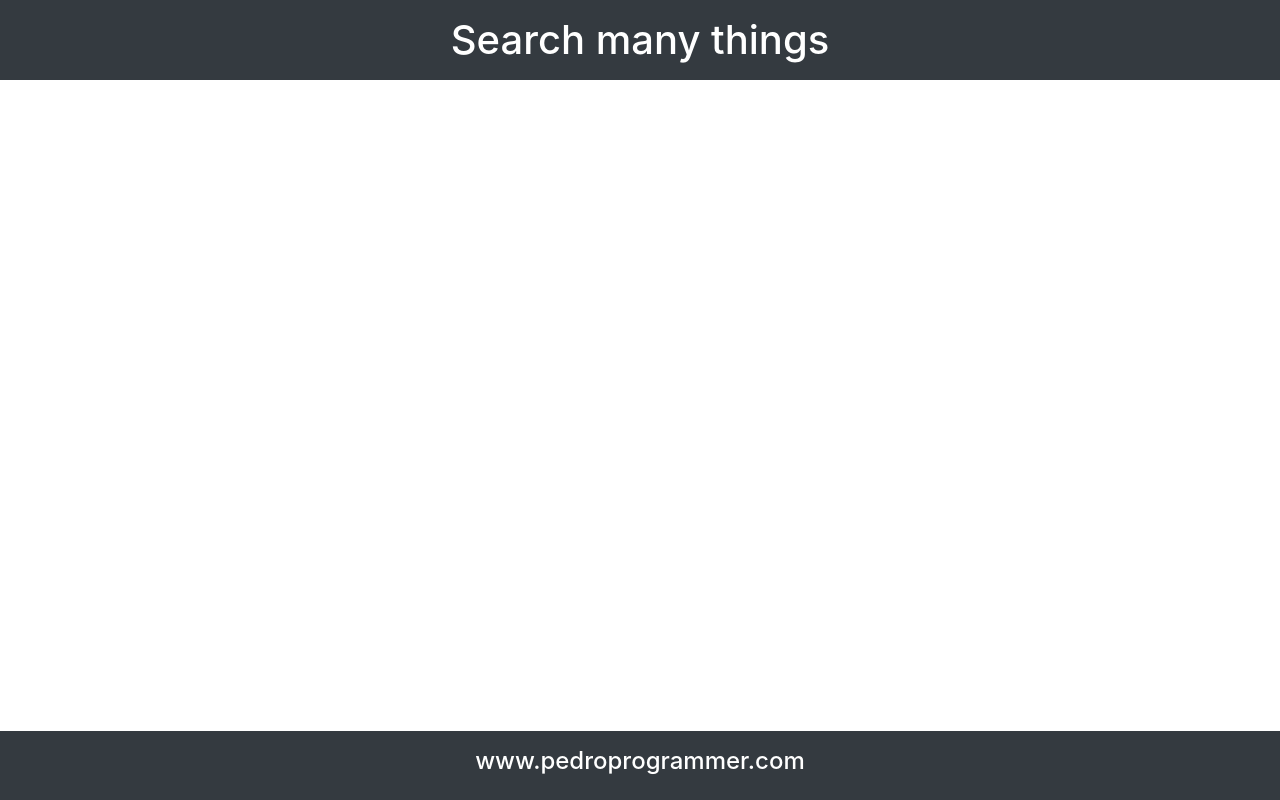
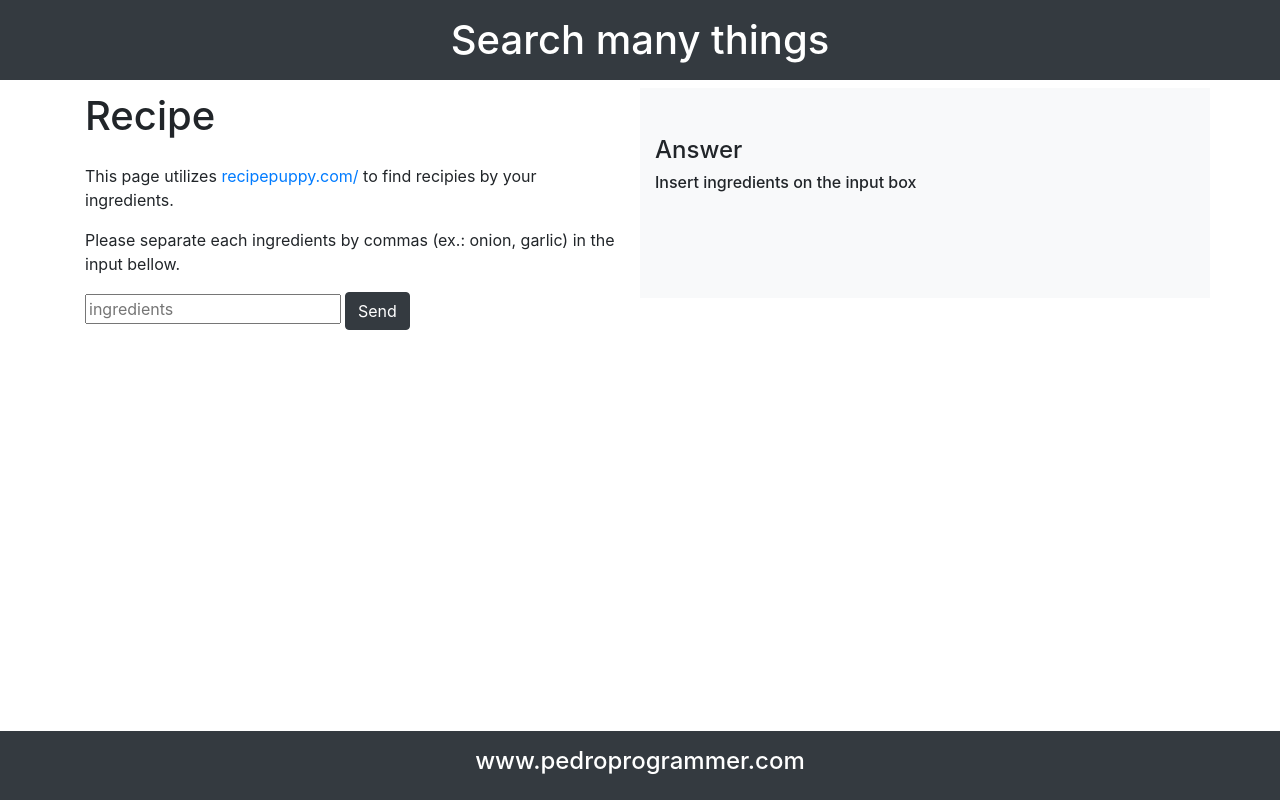
Before and after one commit to PedroMarianoAlmeida/use-fetch-examples, a React (Create React App) app: page /recipe in a window 1280 px wide. Built offline with nearby package versions, Linux system fonts and the light colour scheme.

Commit message:
Recipe.js - change Hook
I created a new file to search recipe

When I tried with recipepuppy I receive an Error and discover that Fetch has a second argument. So I changed the hook for accept this argument when necessary.

```diff
--- a/src/App.js
+++ b/src/App.js
@@ -7,6 +7,8 @@ import Header from './components/Header-and-Footer/Header';
 import Footer from './components/Header-and-Footer/Footer';
 
 import Nationality from './components/Nationality/Nationality';
+import Recipe from './components/Recipe/Recipe';
+
 
 function App() {
   document.title = "Search many things";
@@ -17,6 +19,7 @@ function App() {
         <Header />
         <Route path="/" exact component={HomePage} />
         <Route path="/nationality" component={Nationality} />
+        <Route path="/recipe" component={Recipe} />
       </BrowserRouter>
 
       <Footer />
--- a/src/components/HomePage.js
+++ b/src/components/HomePage.js
@@ -11,7 +11,7 @@ const HomePage = () => {
                 <p>So you are in the right place! Please click in buttons above to try it out</p>
 
                 <button className="btn btn-dark mx-1"><Link to="/nationality" className="text-white">Nacionality Name</Link></button>
-                <button className="btn btn-dark mx-1">Recipe by ingredients <br /> (in constrution)</button>
+                <button className="btn btn-dark mx-1"><Link to="/recipe" className="text-white">Recipe by ingredients</Link></button>
             </div>
         </div>
       </div>
--- a/src/components/Nationality/Nationality.js
+++ b/src/components/Nationality/Nationality.js
@@ -117,7 +117,7 @@ const Nationality = () => {
             <div className="row">
                 <div className="col-12 col-md-6">
                     <h1 className="mt-1 mb-4">Nationality</h1>
-                    <p>This page utilizes <a href="https://nationalize.io/" target="_blank" rel="noopener noreferrer">nationalize.io</a> to predicts the nationality of a person given their name.</p>
+                    <p>This page utilizes <a href="https://nationalize.io/" target="_blank" rel="noopener noreferrer">nationalize.io</a> to predict the nationality of a person given their name.</p>
                     <p>You can add 10 names in each search (in the free version, which I used).</p>
                     <p>Please separate each name by commas (ex.: Peter, Jonh, Michael) in the input bellow.</p>
 
--- /dev/null
+++ b/src/components/Recipe/Recipe.js
@@ -0,0 +1,73 @@
+import React, {useState} from 'react';
+import useFetch from './../../custom-hooks/useFetch'
+
+const Recipe = () => {
+
+    const configuration = {
+        url: "http://www.recipepuppy.com/api/?",
+        fetchInicialization: {mode: 'no-cors'},
+
+        shouldRun: false,
+        logResponses: true,
+
+        doWhenInactive: () => <h6>Insert ingredients on the input box</h6>,
+        doWhenFetching: () => <h6>...Loading</h6>,
+        doWhenFail: (error) => <h6>Error: {error.name} - {error.message} </h6>,
+        doWhenSuccess: (rawAnswer) => <h6>{ JSON.stringify(rawAnswer) }</h6>
+    }
+
+    const [recipeList, setConfiguration] = useFetch(configuration);
+
+    const [ingredientInput, setingredientInput] = useState("");
+
+    const handleChange = (e) => {
+        setingredientInput(e.target.value);
+
+    }
+
+    const handleSubmit= (e) => {
+        e.preventDefault();
+        const objectToParameters = tratedIngredientList(ingredientInput);
+        //configuration.parameters = //objectToParameters;
+        configuration.url = "http://www.recipepuppy.com/api/?i=onions,garlic&q=omelet&p=3";
+        configuration.shouldRun = true;
+        setConfiguration(configuration);
+        setingredientInput("");
+    }
+
+    const tratedIngredientList = (ingredientList) => {
+        let arrayOfObjectParameters = [];
+        ingredientList.split(',').forEach(element => {
+            let myObject = {};
+            myObject.i = element.trim();
+            arrayOfObjectParameters.push(myObject);
+        });
+        return arrayOfObjectParameters;
+    }
+
+    return (
+        <div className="container mb-5 pb-5">
+            <div className="row">
+                <div className="col-12 col-md-6">
+                    <h1 className="mt-1 mb-4">Recipe</h1>
+                    <p>This page utilizes <a href="http://www.recipepuppy.com/" target="_blank" rel="noopener noreferrer">recipepuppy.com/</a> to find recipies by your ingredients.</p>
+                    <p>Please separate each ingredients by commas (ex.: onion, garlic) in the input bellow.</p>
+
+                    <form onSubmit={handleSubmit} className="mb-3 d-block">
+                        <input type="text" placeholder="ingredients" required value={ingredientInput} onChange={handleChange}/>
+                        <input type="submit" value="Send" className="btn btn-dark mx-1"/>
+                    </form>
+
+                </div>
+
+                <div className="col-12 col-md-6 bg-light pt-5 pb-5 mb-5">
+                    <h4>Answer</h4>
+                    { recipeList }
+                </div>
+
+            </div>
+        </div>
+     );
+}
+
+export default Recipe;
--- a/src/custom-hooks/useFetch.js
+++ b/src/custom-hooks/useFetch.js
@@ -72,10 +72,15 @@ const useFetch = (configurationParam) => {
             let result;
             let customizeError = false;
             try{
-                const adress = fullAdress(configuration.url, configuration.parameters);
+                const adress =  configuration.hasOwnProperty('parameters') ?
+                    fullAdress(configuration.url, configuration.parameters) :
+                    configuration.url;
+
                 if (configuration.logResponses) console.log( "Adress fetching: ", adress );
-                let response = await fetch( adress );
-                if(!response.ok) throw Error(response.statusText);
+                let response = configuration.hasOwnProperty('fetchInicialization') ?
+                    await fetch( adress, configuration.fetchInicialization) :
+                    await fetch( adress );
+                if(!response.ok) throw Error(response);
 
                 result = await response.json();
 
@@ -98,7 +103,7 @@ const useFetch = (configurationParam) => {
             catch (err){
                 if (!customizeError) {
                     if (configuration.logResponses) {
-                        console.log( "Fetch error: ", err.message );
+                        console.log( "Fetch error: ", err );
                         console.log( "Staus: Fail");
                     }
                     setAnswer( configuration.doWhenFail( {name: err.name, message: err.message} ) );
```
